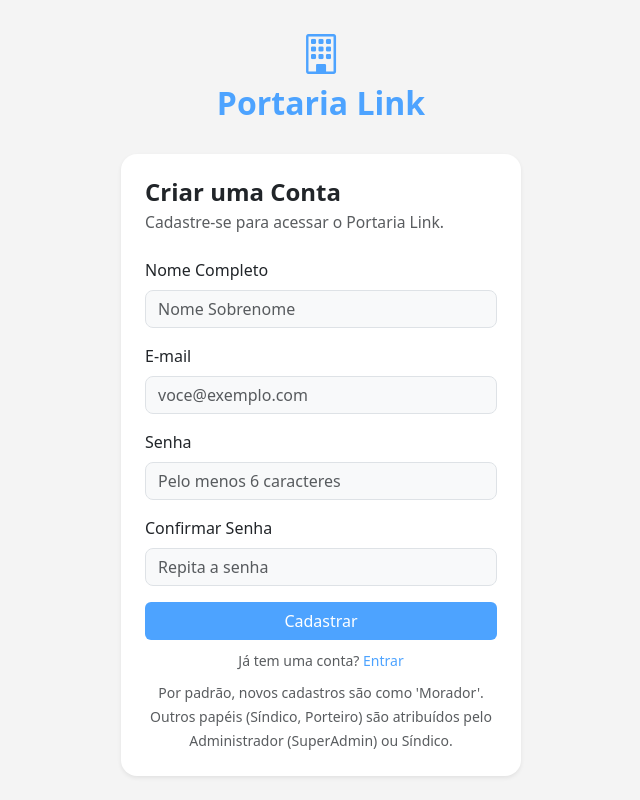
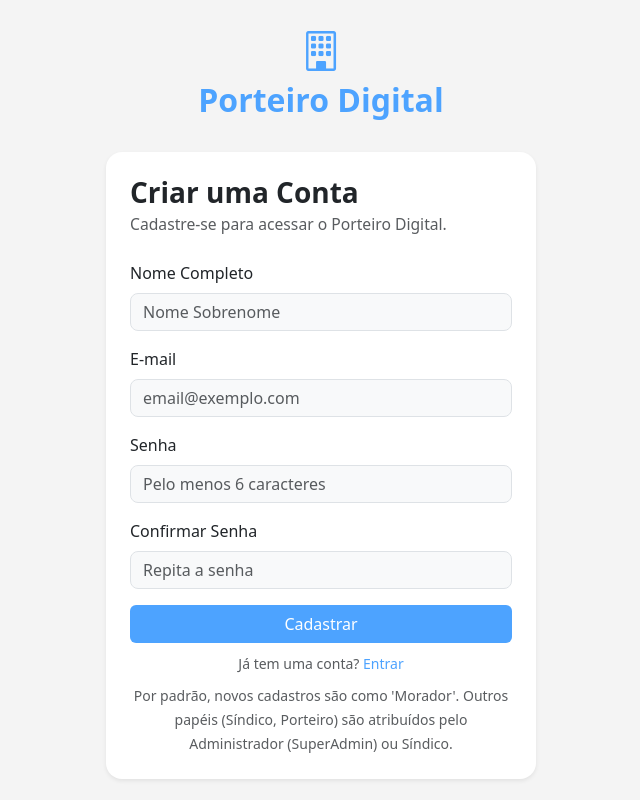
Before and after one commit to NicolasGayb/PorteiroDigital, a Flask app: page /register in a window 1280 px wide. Shown: the whole page, without its empty margins (319-959 px from the left). Run offline with Flask 3, Linux system fonts and the light colour scheme.

Commit message:
fix user visualization

```diff
--- a/app.py
+++ b/app.py
@@ -150,8 +150,11 @@ def painel_dono():
 # Painel do Administrador
 @app.route('/painel/admin')
 def painel_admin():
-    usuarios = Usuario.query.all()  # Obtém todos os usuários do banco
-    return render_template('painel_admin.html', usuarios=usuarios)
+    if 'usuario_id' not in session:
+        return redirect(url_for('login'))
+    usuario = Usuario.query.get(session['usuario_id'])
+    usuarios = Usuario.query.all()
+    return render_template('painel_admin.html', usuarios=usuarios, usuario=usuario)
 
 # Rota para editar usuário (apenas para o administrador)
 @app.route('/atualizar_usuario/<int:id>', methods=['POST'])
--- a/templates/painel_admin.html
+++ b/templates/painel_admin.html
@@ -39,10 +39,10 @@
       </div>
       <!-- Usuário logado -->
       <div class="d-flex align-items-center gap-2 px-4 pb-4">
-        <span class="rounded-circle bg-light d-flex justify-content-center align-items-center" style="width:36px; height:36px; font-size:1.1rem; color:#888;">SA</span>
+        <span class="rounded-circle bg-light d-flex justify-content-center align-items-center" style="width:36px; height:36px; font-size:1.1rem; color:#888;">{{ usuario.nome[0:2]|upper }}</span>
         <div>
-          <div style="font-size:0.95rem;">Nicolas Gabriel Rodrigues</div>
-          <div class="text-muted" style="font-size:0.85rem;">Administrador (SuperAdmin)</div>
+          <div style="font-size:0.95rem;">{{ usuario.nome }}</div>
+          <div class="text-muted" style="font-size:0.85rem;">{{ usuario.tipo }}</div>
         </div>
       </div>
       <div class="px-4 pb-4">
--- a/templates/register.html
+++ b/templates/register.html
@@ -13,11 +13,11 @@
   <div class="container d-flex flex-column align-items-center justify-content-center" style="min-height: 100vh;">
     <div class="text-center mb-4">
       <i class="bi bi-building" style="font-size: 2.5rem; color: #4da3ff;"></i>
-      <h1 class="fw-bold" style="color: #4da3ff; font-size: 2rem;">Portaria Link</h1>
+      <h1 class="fw-bold" style="color: #4da3ff; font-size: 2rem;">Porteiro Digital</h1>
     </div>
-    <div class="bg-white p-4 rounded-4 shadow-sm" style="width: 100%; max-width: 400px;">
-      <h4 class="fw-bold mb-1">Criar uma Conta</h4>
-      <p class="text-muted mb-4" style="font-size: 0.98rem;">Cadastre-se para acessar o Portaria Link.</p>
+    <div class="bg-white p-4 rounded-4 shadow-sm" style="width: 100%; max-width: 430px;">
+      <h3 class="fw-bold mb-1">Criar uma Conta</h3>
+      <p class="text-muted mb-4" style="font-size: 0.98rem;">Cadastre-se para acessar o Porteiro Digital.</p>
       {% with messages = get_flashed_messages(with_categories=true) %}
         {% if messages %}
           {% for category, message in messages %}
@@ -32,7 +32,7 @@
         </div>
         <div class="mb-3">
           <label for="email" class="form-label">E-mail</label>
-          <input type="email" class="form-control rounded-3 bg-light" id="email" name="email" placeholder="voce@exemplo.com" required>
+          <input type="email" class="form-control rounded-3 bg-light" id="email" name="email" placeholder="email@exemplo.com" required>
         </div>
         <div class="mb-3">
           <label for="senha" class="form-label">Senha</label>
```
